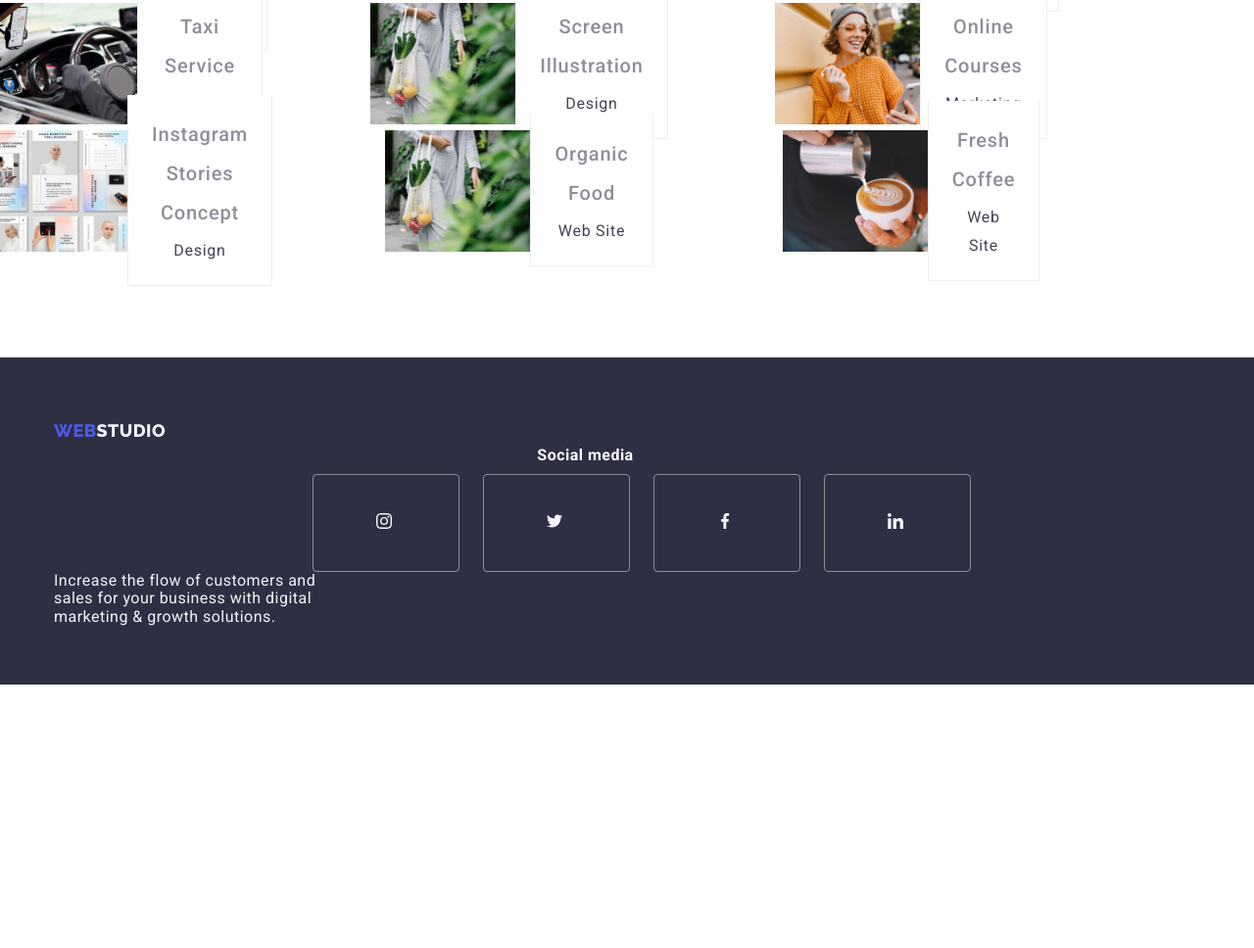
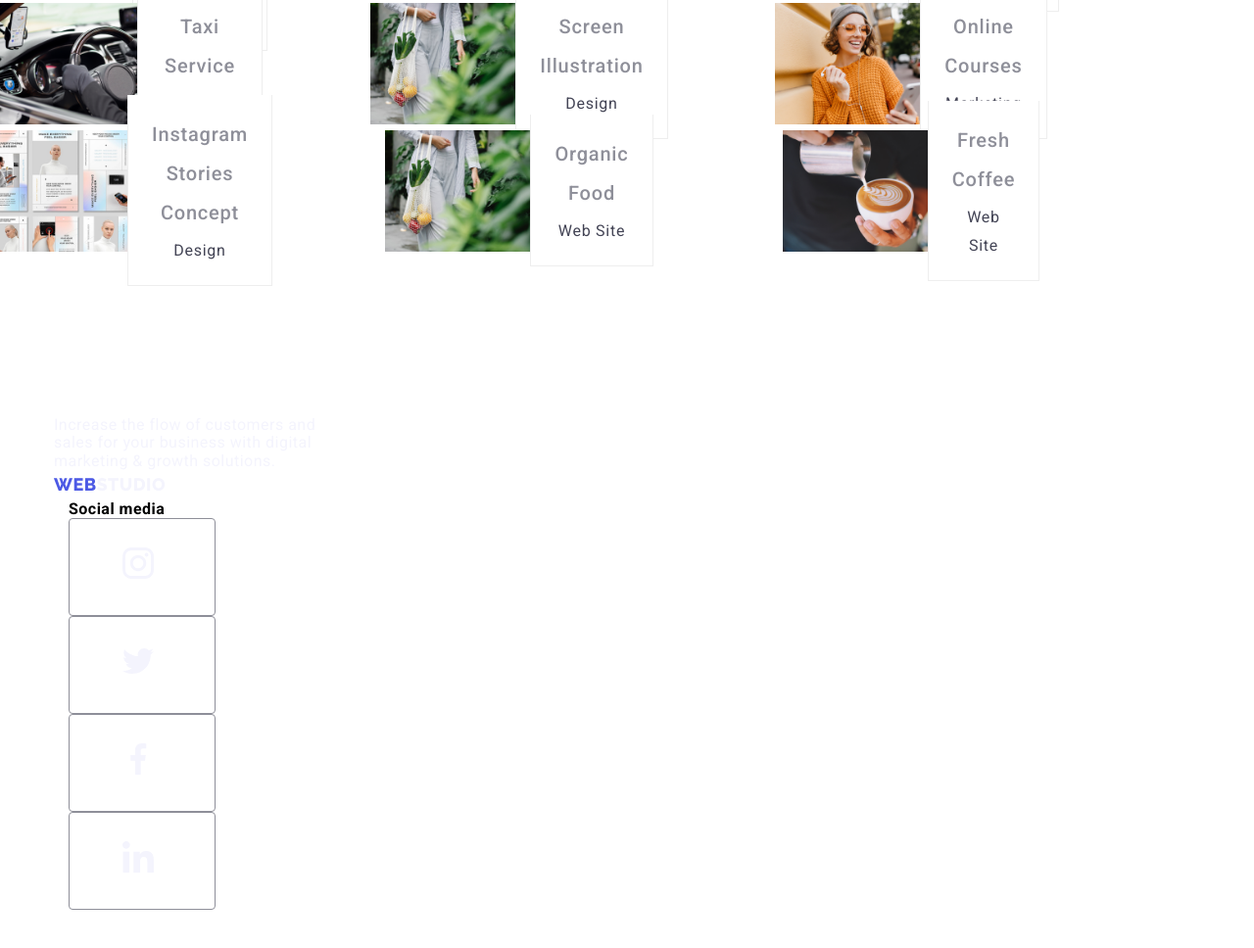
Before and after one commit to samcasubuan/goit-markup-hw-04, a plain HTML site: page portfolio.html in a window 1280 px wide. Shown: the part 434-1402 px from the top of the page at 98% size. Before the commit the page ends 1133 px from the top, so only its background shows below. Drawn offline with nearby package versions, Linux system fonts and the light colour scheme.

Commit message:
Update portfolio.html

```diff
--- a/portfolio.html
+++ b/portfolio.html
@@ -219,78 +219,90 @@
     </main>
 
     <!--This is Section 5 Footer-->
-    <footer class="page-footer bg-footer">
+    <footer class="page-footer">
       <div class="container">
+        <!--Main footer-->
+        <div class="footer">
+          <!--Footer section 1-->
+          <div class="footer-address">
+            <p class="footer-description">
+              Increase the flow of customers and <br />
+              sales for your business with digital <br />
+              marketing & growth solutions.
+            </p>
+          </div>
+          <!--Footer section 2-->
+          <div class="footer-block"></div>
+        </div>
         <a href="./index.html" class="logo-link footer">
           <span class="logo">WEB</span
           ><span class="studio-footer">STUDIO</span></a
         >
 
         <div class="container">
-          <h2 class="section-social">Social media</h2>
-          <ul class="social-media-list list">
-            <li class="section-social-item">
+          <b class="footer-heading">Social media</b>
+          <ul class="social-footer list">
+            <li class="icon-item">
               <a
-                class="section-social-link link"
+                class="link"
                 href="https://instagram.com"
                 target="_blank"
                 rel="noopenner
-              noreferrer"
+            noreferrer"
+                aria-label="Link to instagram"
               >
-                <svg class="section-social-icon" width="20" height="20">
+                <svg class="icon" width="40" height="40">
                   <use href="./images/icons.svg#icon-instagram"></use>
                 </svg>
               </a>
             </li>
 
-            <li class="section-social-item">
+            <li class="icon-item">
               <a
-                class="section-social-link link"
+                class="link"
                 href="https://twitter.com"
                 target="_blank"
                 rel="noopenner
-              noreferrer"
+            noreferrer"
+                aria-label="Link to twitter"
               >
-                <svg class="section-social-icon" width="20" height="20">
+                <svg class="icon" width="40" height="40">
                   <use href="./images/icons.svg#icon-twitter"></use>
                 </svg>
               </a>
             </li>
 
-            <li class="section-social-item">
+            <li class="icon-item">
               <a
-                class="section-social-link link"
+                class="link"
                 href="https://facebook.com"
                 target="_blank"
                 rel="noopenner
-              noreferrer"
+            noreferrer"
+                aria-label="Link to facebook"
               >
-                <svg class="section-social-icon" width="20" height="20">
+                <svg class="icon" width="40" height="40">
                   <use href="./images/icons.svg#icon-facebook"></use>
                 </svg>
               </a>
             </li>
 
-            <li class="section-social-item">
+            <li class="icon-item">
               <a
-                class="section-social-link link"
+                class="link"
                 href="https://linkedin.com"
                 target="_blank"
                 rel="noopenner
-              noreferrer"
+            noreferrer"
+                aria-label="Link to linkedin"
               >
-                <svg class="section-social-icon" width="20" height="20">
+                <svg class="icon" width="40" height="40">
                   <use href="./images/icons.svg#icon-linkedin"></use>
                 </svg>
               </a>
             </li>
           </ul>
         </div>
-        <p class="footer-description">
-          Increase the flow of customers and <br />
-          sales for your business with digital <br />
-          marketing & growth solutions.
-        </p>
       </div>
     </footer>
   </body>
```
